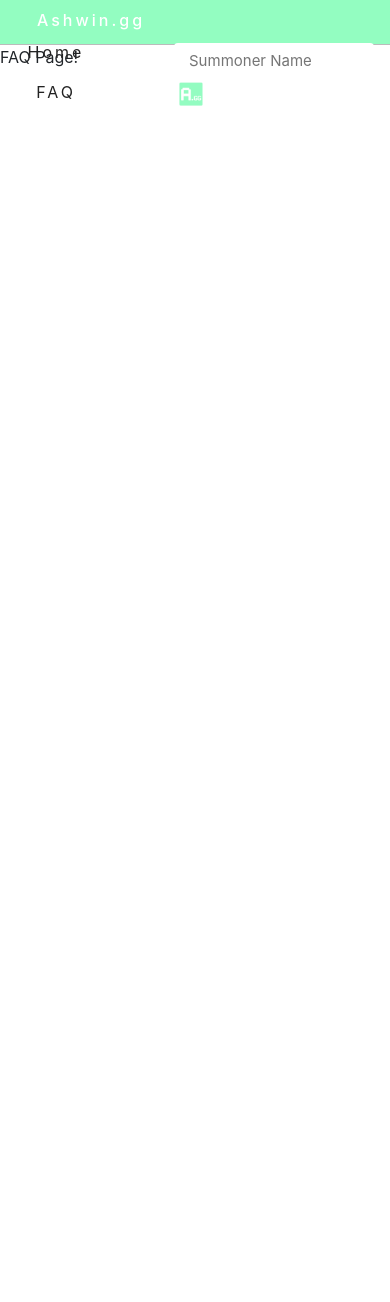
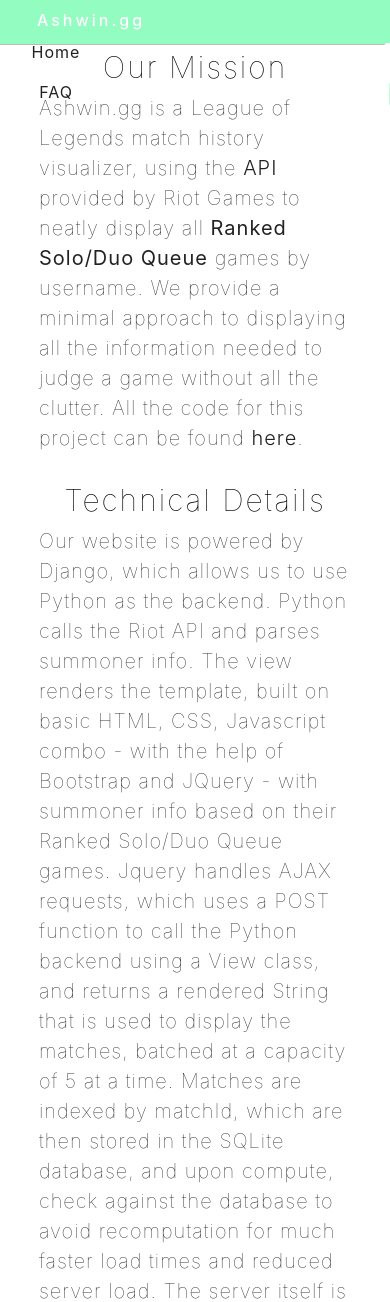
Before and after one commit to Ashtroid/ashwingg, a Django app: page /FAQ in a window 390 px wide; the page is wider, and only the part inside the window is pictured. Shown: the top 1302 px of that part. Before the commit the page ends 106 px from the top of that part, so only its background shows below. Run offline with Django 3.2, Linux system fonts and the light colour scheme; some libraries are stand-ins or nearby versions.

Commit message:
updated mobile layout

```diff
--- a/history/functions.py
+++ b/history/functions.py
@@ -47,7 +47,7 @@ def callAPI(id, region, APIUrl):
 
 def timeStatus(epochTime):
 	if epochTime == 0:
-		return "Just started"
+		return "Loading Screen"
 	date = datetime.datetime.fromtimestamp(epochTime//1000)
 	now = datetime.datetime.now()
 	return timeago.format(date, now)
--- a/history/static/history/style.css
+++ b/history/static/history/style.css
@@ -52,6 +60,7 @@
 .navStyle {
 	border-bottom:1px solid #BBB;
 	height: 45px;
+	min-width: 600px;
 }
 
 .align-mid {
@@ -341,6 +384,37 @@ p {
 	margin-bottom: 3px;
 }
 
+.FAQ p {
+	margin-bottom: 25px;
+	font-weight: 100;
+	letter-spacing: 1px;
+}
+
+.FAQ a {
+	font-weight: 300;
+}
+
+.FAQ {
+	width: 80%;
+	margin: auto;
+}
+
+.heading {
+	color: #000;
+	font-size: 30px;
+	font-weight: 100;
+	letter-spacing: 2px;
+	margin-bottom: 3px;
+	text-align: center;
+}
+
+.footer {
+	padding: 5px;
+	font-size: 12px;
+	color: #AAA;
+	text-align: center;
+}
+
 .summonerLevel {
 	color: #222;
 	text-align: center;
@@ -373,7 +447,7 @@ p {
 
 a {
 	color: #222;
-	letter-spacing: 3px;
+	letter-spacing: 1px;
 }
 
 a:hover {
--- a/history/templates/history/FAQ.html
+++ b/history/templates/history/FAQ.html
@@ -9,6 +9,15 @@
 	</head>
 	<body>
 		{% include "history/navbar.html" %}
-		FAQ Page!
+		<div class = "FAQ">
+			<div class = "heading">Our Mission</div>
+			<p>
+				Ashwin.gg is a League of Legends match history visualizer, using the <a href="https://developer.riotgames.com/apis" target="_blank">API</a> provided by Riot Games to neatly display all <b>Ranked Solo/Duo Queue</b> games by username. We provide a minimal approach to displaying all the information needed to judge a game without all the clutter. All the code for this project can be found <a href="https://github.com/ashtroid/ashwingg" target="_blank">here</a>.
+			</p>
+			<div class = "heading">Technical Details</div>
+			<p>
+				Our website is powered by Django, which allows us to use Python as the backend. Python calls the Riot API and parses summoner info. The view renders the template, built on basic HTML, CSS, Javascript combo - with the help of Bootstrap and JQuery - with summoner info based on their Ranked Solo/Duo Queue games. Jquery handles AJAX requests, which uses a POST function to call the Python backend using a View class, and returns a rendered String that is used to display the matches, batched at a capacity of 5 at a time. Matches are indexed by matchId, which are then stored in the SQLite database, and upon compute, check against the database to avoid recomputation for much faster load times and reduced server load. The server itself is run on an Ubuntu EC2 instance, which uses Nginx is the Load Balancer and reverse proxy, and Route 53 as the DNS provider. The job handling is done by Supervisor running 3 Gunicorn workers, which is the cap of the EC2 instance. The website is configured to only run through SSL, powered by a LetsEncrypt cert/key pair. We also use standard Django headers to provide rate limiting to avoid throttling and csrf protection for security.
+			</p>
+		</div>
 	</body>
 </html>
```
Also changed, not shown: other parts of history/static/history/style.css (+58 -16 lines), history/templates/history/index.html (+6 -5 lines).
